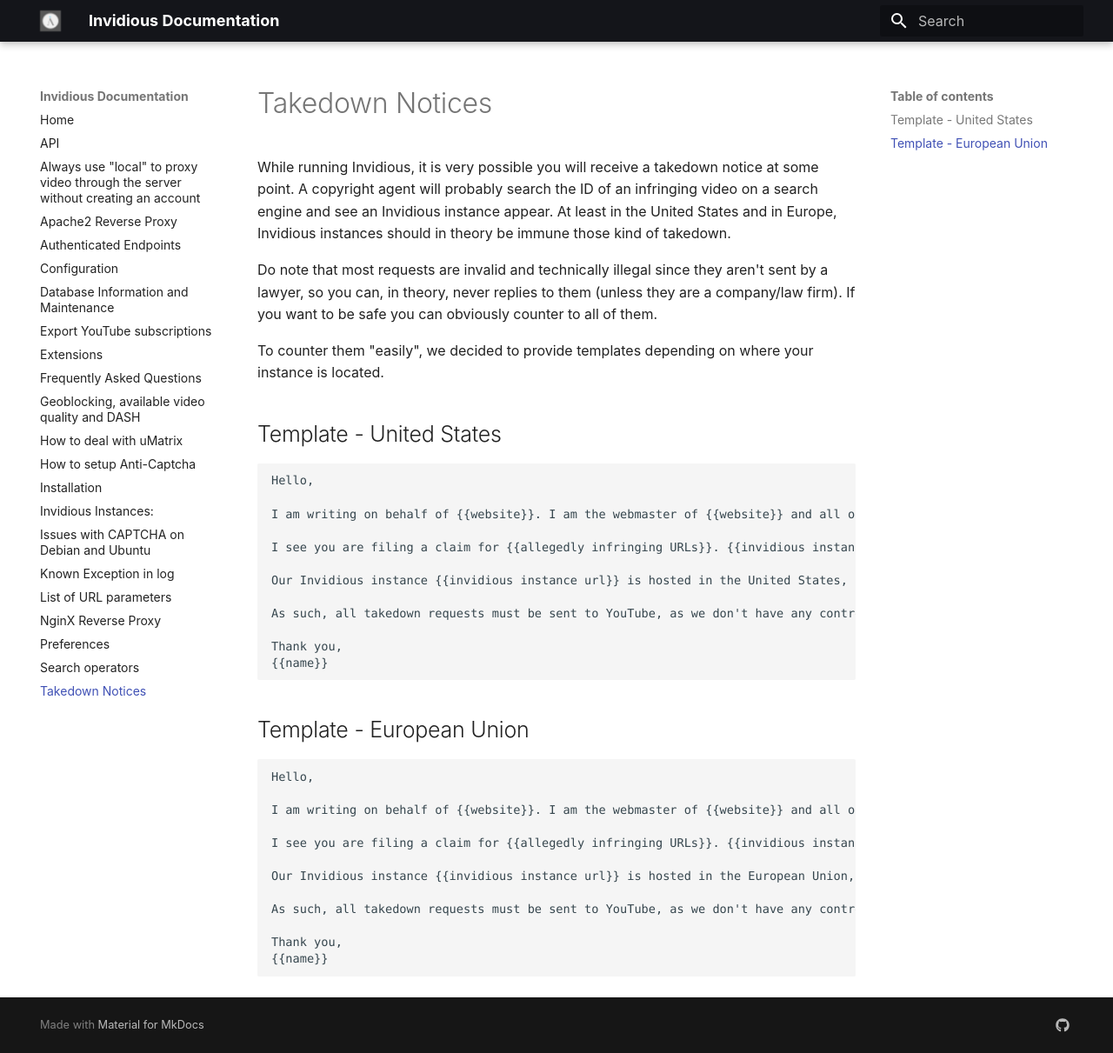
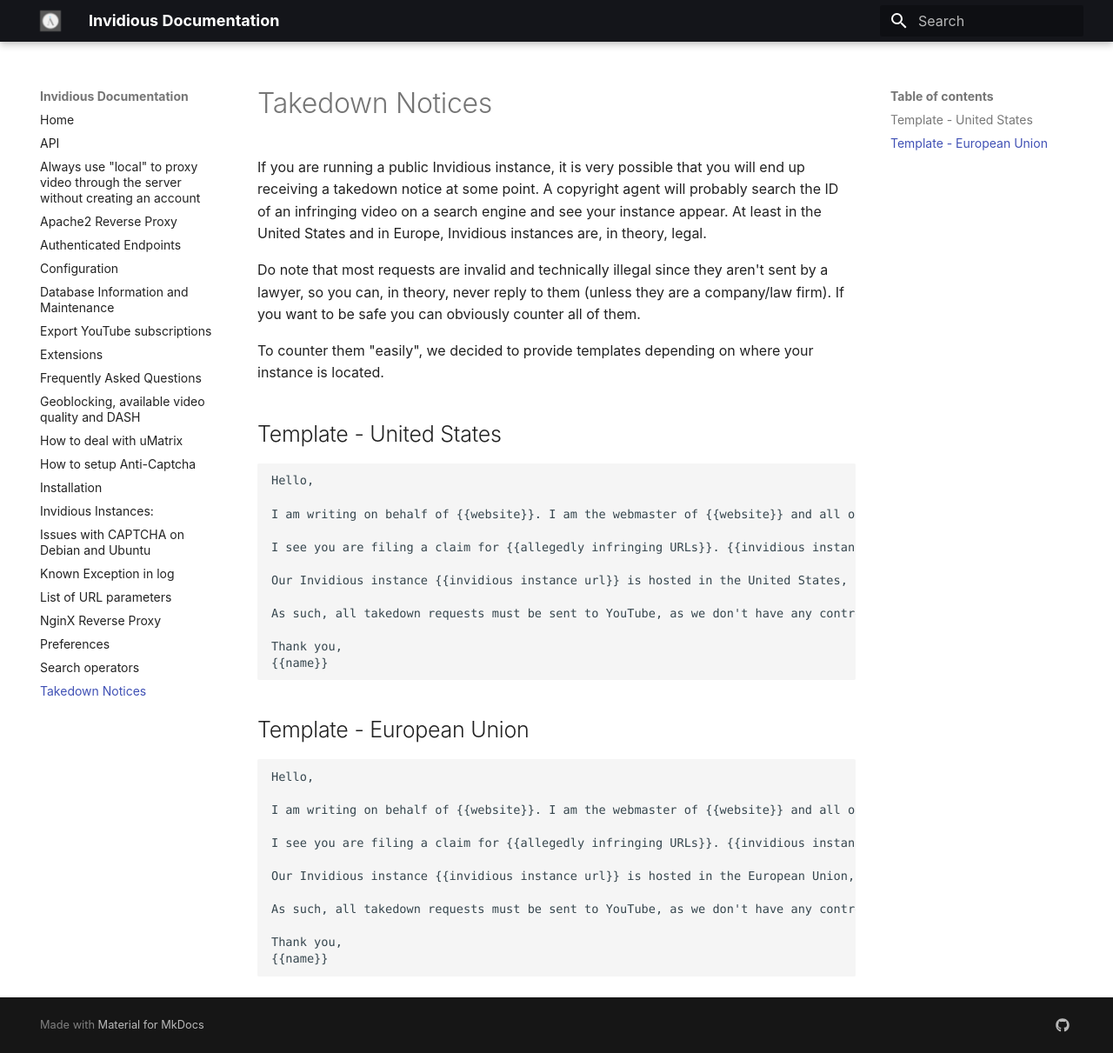
Before and after one commit to iv-org/documentation, an MkDocs documentation site: the page built from docs/Takedown-Notices.md, in a window 1280 px wide and 1211 px high. Shown: the whole window at 87% size. Built offline with MkDocs 1.6.1 and Material for MkDocs 9.7.7, drawn with Linux system fonts in a browser that asks for light colours.

Commit message:
Takedown-Notices - Enhancement and typos fixes

```diff
--- a/docs/Takedown-Notices.md
+++ b/docs/Takedown-Notices.md
@@ -1,8 +1,8 @@
 # Takedown Notices
 
-While running Invidious, it is very possible you will receive a takedown notice at some point. A copyright agent will probably search the ID of an infringing video on a search engine and see an Invidious instance appear. At least in the United States and in Europe, Invidious instances should in theory be immune those kind of takedown.
+If you are running a public Invidious instance, it is very possible that you will end up receiving a takedown notice at some point. A copyright agent will probably search the ID of an infringing video on a search engine and see your instance appear. At least in the United States and in Europe, Invidious instances are, in theory, legal.
 
-Do note that most requests are invalid and technically illegal since they aren't sent by a lawyer, so you can, in theory, never replies to them (unless they are a company/law firm). If you want to be safe you can obviously counter to all of them.
+Do note that most requests are invalid and technically illegal since they aren't sent by a lawyer, so you can, in theory, never reply to them (unless they are a company/law firm). If you want to be safe you can obviously counter all of them.
 
 To counter them "easily", we decided to provide templates depending on where your instance is located.
 
```
